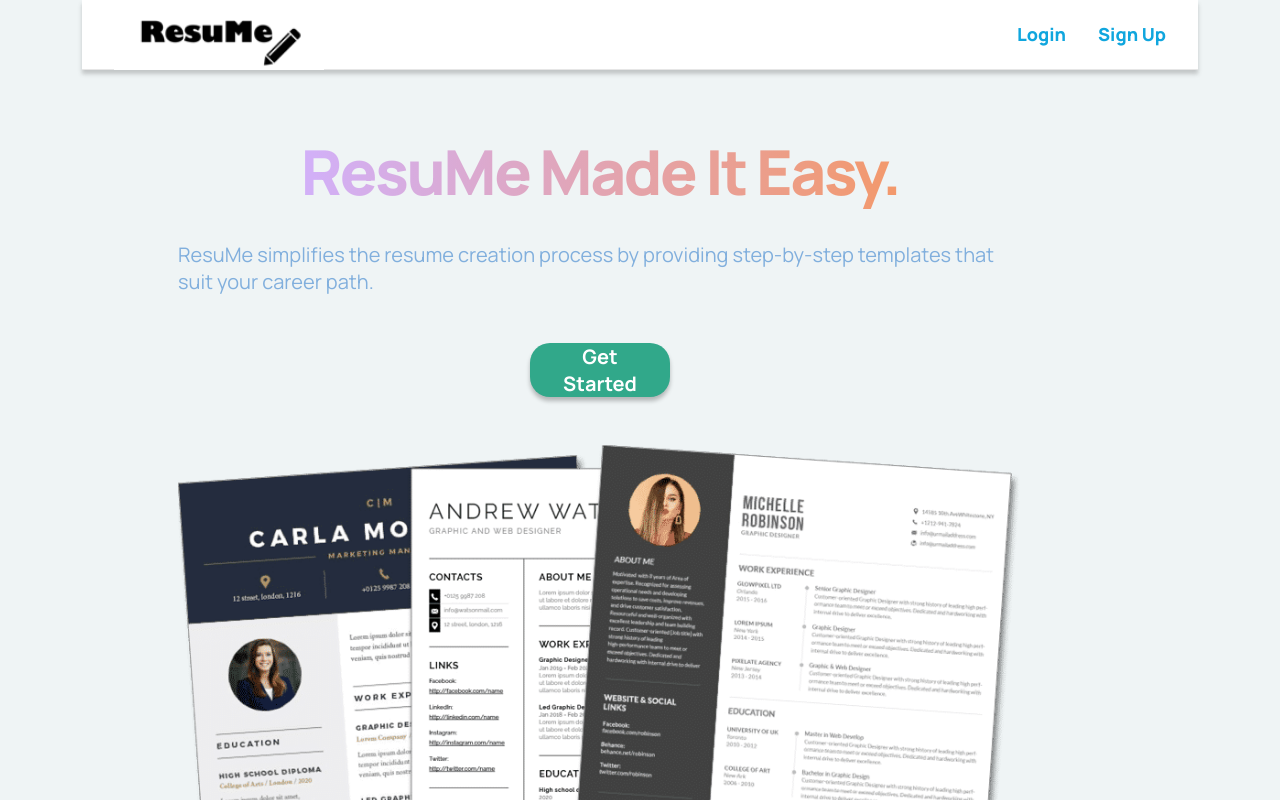
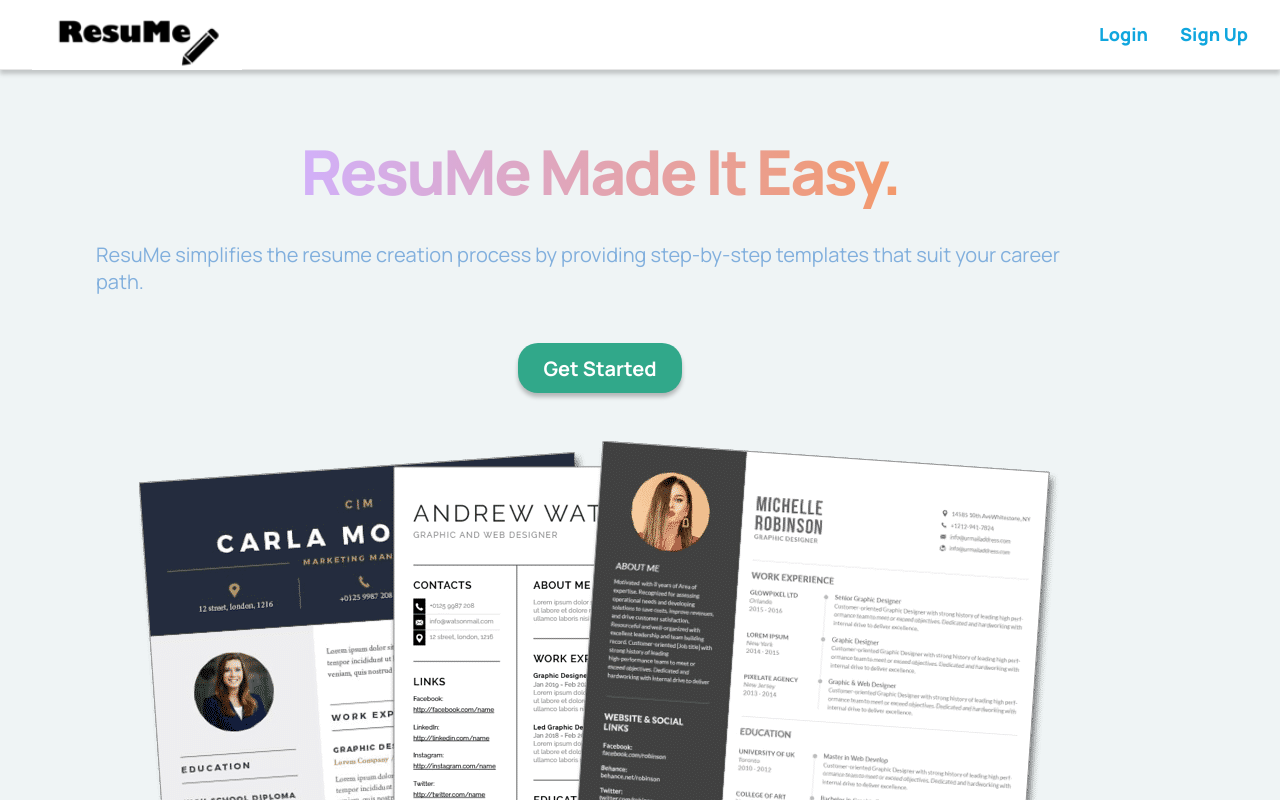
Before and after one commit to RMontepalco/resume-builder-website, a React (Create React App) app: page / in a window 1280 px wide. Shown: the top 800 px of the page. Built offline with nearby package versions, Linux system fonts and the light colour scheme; the HTML template or start-up script is replaced by a standard one.

Commit message:
adding login and sign up files but not dont yet

```diff
--- a/src/App.js
+++ b/src/App.js
@@ -1,4 +1,6 @@
-import React from 'react';
+import React, { useEffect, useState } from 'react';
+import ReactDOM from "react-dom";
+import { BrowserRouter as Router, Route } from "react-router-dom";
 
 //import {Header} from './containers';
 import {Home} from './components';
@@ -7,7 +9,7 @@ import './App.css';
 const App = () => {
     return (
         <div className="App">
-            <div className="container">
+            <div>
                 <Home />
             </div>
 
@@ -15,4 +17,5 @@ const App = () => {
     )
 }
 
+
 export default App
--- a/src/components/navbar/Navbar.jsx
+++ b/src/components/navbar/Navbar.jsx
@@ -2,7 +2,7 @@ import React, {useState}  from 'react';
 import { RiMenu3Line, RiCloseLine } from 'react-icons/ri';
 import logo from '../../assets/logo.png';
 import './navbar.css';
-
+import { Link } from 'react-router-dom';
 const Menu = () => (
     <>
      <p><a href="#login">Login</a></p>
```
Also changed, not shown: src/components/lognin/Login.jsx (added, +12 -0 lines), src/components/signup/Signup.jsx (added).
